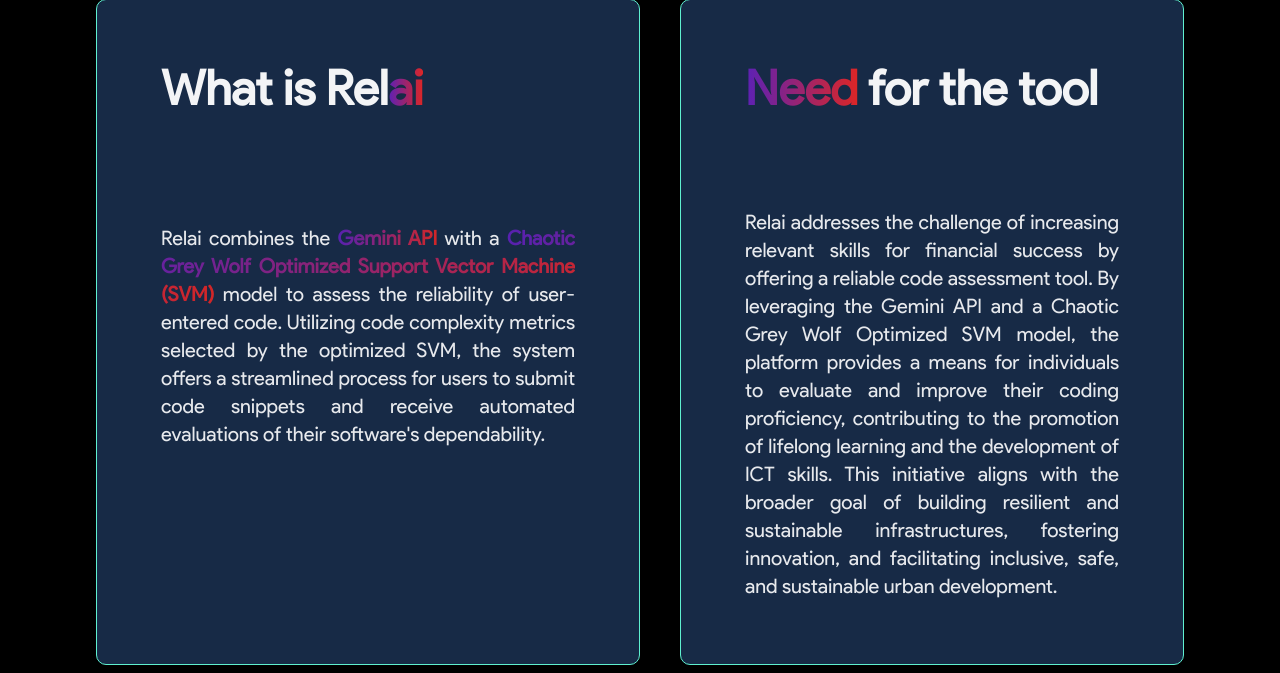
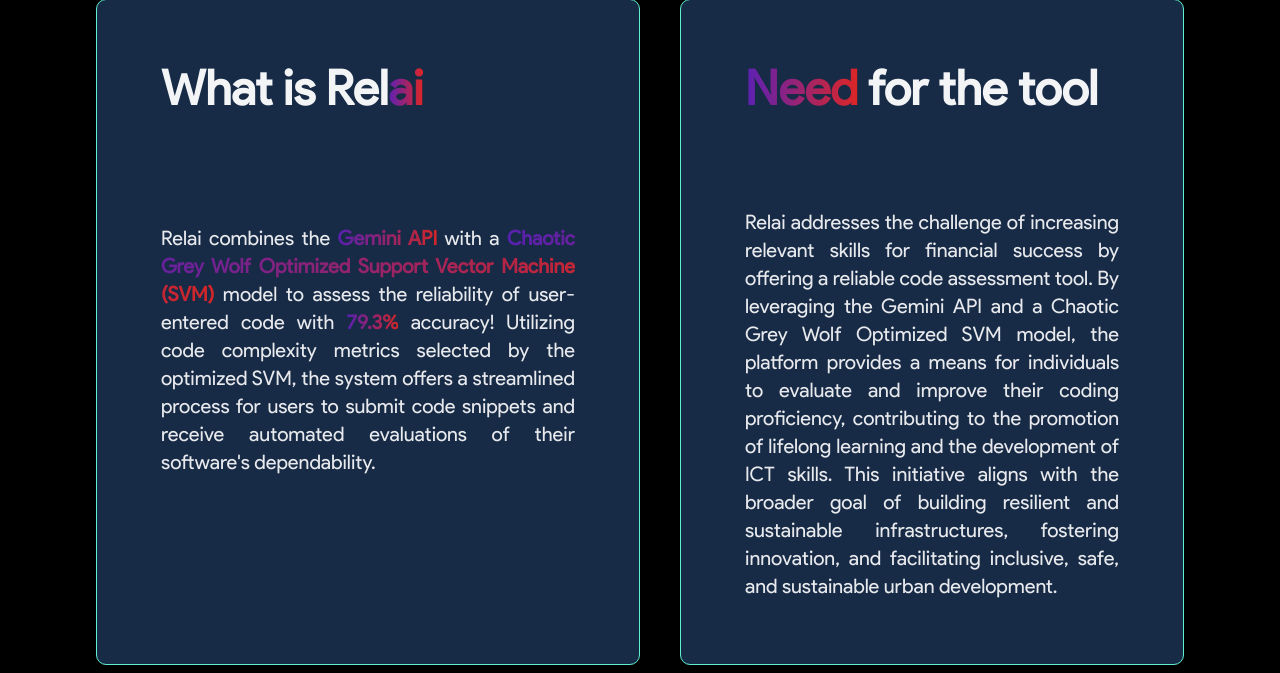
Before and after one commit to pranav-salunkhe/Google-Solution-Challenge, a Flask app: page / in a window 1280 px wide. Shown: the part 125-798 px from the top of the page. Run offline with Flask 3, Linux system fonts and the light colour scheme; parts of the project's set-up code (start-up, migrations or seed data) failed here and were passed over; some libraries are stand-ins or nearby versions.

Commit message:
frontend

```diff
--- a/templates/index.html
+++ b/templates/index.html
@@ -1,4 +1,5 @@
 <!-- templates/index.html -->
+<!-- Accuracy of model: 0.7936096718480138 -->
 <!DOCTYPE html>
 <html lang="en">
 <head>
@@ -70,7 +71,7 @@
                     <p class="text-5xl font-bold">What is Rel</p><p class="text-5xl font-bold mb-4 bg-gradient-to-r from-purple-800 via-violet-400 to-red-600 text-transparent bg-clip-text">ai</p>
                 </div>
                 <div class="flex justify-center items-center w-full p-12">
-                    <p class="text-justify flex-wrap text-xl opacity-95">Relai combines the <span class="text-xl font-bold mb-4 bg-gradient-to-r from-purple-800 via-violet-400 to-red-600 text-transparent bg-clip-text">Gemini API</span> with a <span class="text-xl font-bold mb-4 bg-gradient-to-r from-purple-800 via-violet-400 to-red-600 text-transparent bg-clip-text">Chaotic Grey Wolf Optimized Support Vector Machine (SVM)</span> model to assess the reliability of user-entered code. Utilizing code complexity metrics selected by the optimized SVM, the system offers a streamlined process for users to submit code snippets and receive automated evaluations of their software's dependability.</p>
+                    <p class="text-justify flex-wrap text-xl opacity-95">Relai combines the <span class="text-xl font-bold mb-4 bg-gradient-to-r from-purple-800 via-violet-400 to-red-600 text-transparent bg-clip-text">Gemini API</span> with a <span class="text-xl font-bold mb-4 bg-gradient-to-r from-purple-800 via-violet-400 to-red-600 text-transparent bg-clip-text">Chaotic Grey Wolf Optimized Support Vector Machine (SVM)</span> model to assess the reliability of user-entered code with <span class="text-xl font-bold mb-4 bg-gradient-to-r from-purple-800 via-violet-400 to-red-600 text-transparent bg-clip-text">79.3%</span> accuracy! Utilizing code complexity metrics selected by the optimized SVM, the system offers a streamlined process for users to submit code snippets and receive automated evaluations of their software's dependability.</p>
                 </div>
             </section>
 
```
Also changed, not shown: static/Relai.png (added), 2 other files.
